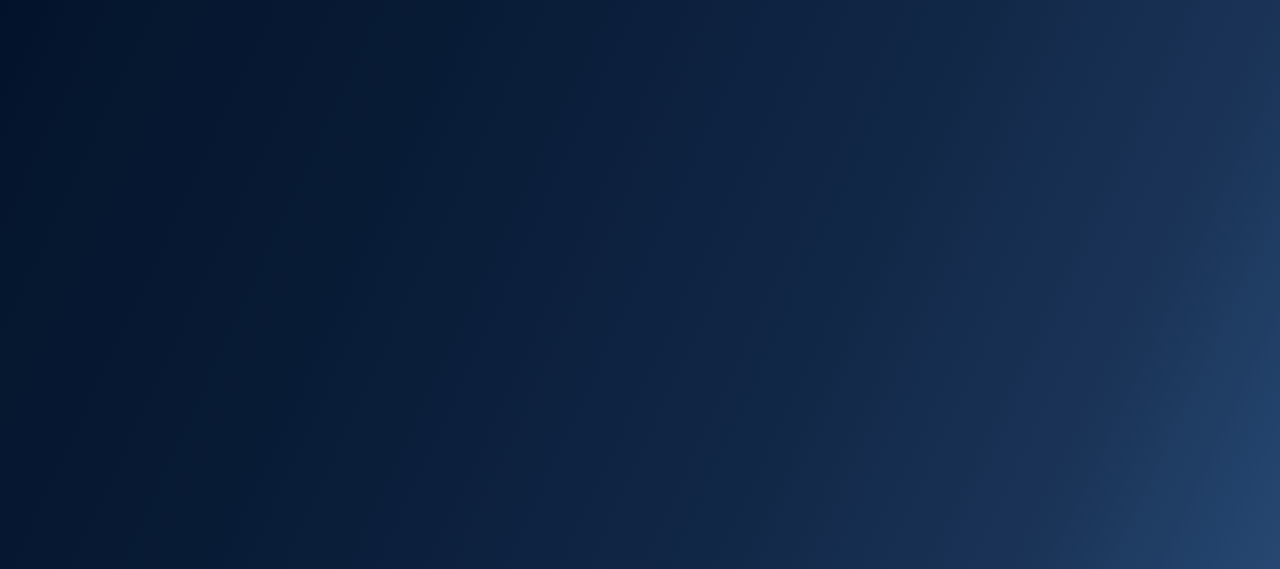
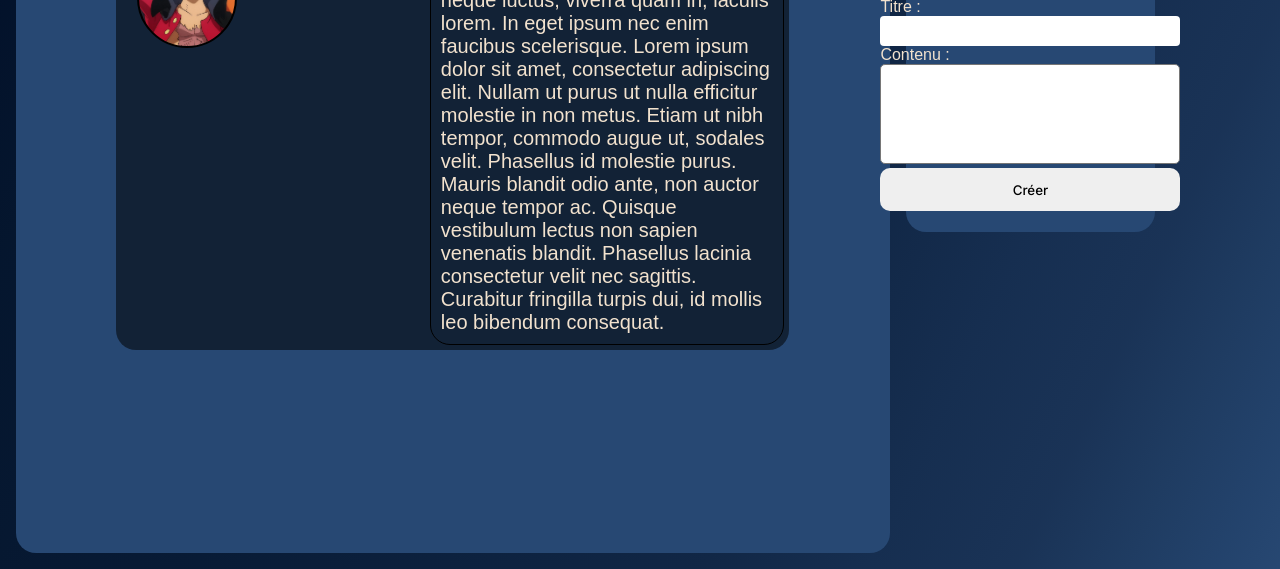
Before and after one commit to N0wah/Forum, a plain HTML site: page pages/exploration.html in a window 1280 px wide. Shown: the part 231-800 px from the top of the page. Drawn offline with nearby package versions, Linux system fonts and the light colour scheme; a web font is replaced by a local one.

Commit message:
exploration

```diff
--- a/pages/exploration.html
+++ b/pages/exploration.html
@@ -27,8 +27,28 @@
         </nav>
       </header>
       <div class="container">
-        <div class="listTopic"></div>
-        <div class="creation"></div>
+        <div class="listTopic">
+          <div class="content">
+            <div class="info_user">
+              <div class="image" style="background-image: url(../img/luffy.png);background-size: cover;background-position: center;"></div>
+              <h1>tontonhitler
+              </h1>
+            </div>
+            <div class="content_texte">
+              <div class="text">Lorem ipsum dolor sit amet, consectetur adipiscing elit. Mauris at neque luctus, viverra quam in, iaculis lorem. In eget ipsum nec enim faucibus scelerisque. Lorem ipsum dolor sit amet, consectetur adipiscing elit. Nullam ut purus ut nulla efficitur molestie in non metus. Etiam ut nibh tempor, commodo augue ut, sodales velit. Phasellus id molestie purus. Mauris blandit odio ante, non auctor neque tempor ac. Quisque vestibulum lectus non sapien venenatis blandit. Phasellus lacinia consectetur velit nec sagittis. Curabitur fringilla turpis dui, id mollis leo bibendum consequat.</div>
+            </div>
+          </div>
+        </div>
+        <div class="creation">
+          <h2>Créer un nouveau sujet</h2>
+            <form action="/topic/create" method="post">
+              <label for="titre">Titre : </label><br>
+              <input type="text" id="titre" name="titre"><br>
+              <label for="contenu">Contenu :</label><br>
+              <textarea name="contenu" id="contenu"></textarea><br>
+              <input type="submit" value="Créer">
+            </form>
+        </div>
       </div>
 </body>
 </html>
--- a/src/creaTopic.css
+++ b/src/creaTopic.css
@@ -6,6 +6,11 @@
 
 body{
     padding: 1em;
+    display: flex;
+    align-items: center;
+    justify-content: center;
+    flex-direction: column;
+    gap: 1em;
     width: 100%;
     height: 100vh;
     background-attachment: fixed;
@@ -23,3 +28,116 @@ body{
         hsl(214deg 49% 30%) 100%
       );
 }
+
+.container{
+    width: 100%;
+    height: 100vh;
+    border-radius: 4px;
+    display: flex;
+    gap: 1em;
+}
+
+.listTopic{
+    width: 70%;
+    height: 100%;
+    background: #274873;
+    display: flex;
+    flex-direction: column;
+    align-items: center;
+    justify-content: flex-start;
+    padding: 1em;
+    border-radius: 20px;
+    cursor: pointer;
+}
+
+.content:hover{
+    filter: drop-shadow(10px 10px 4px #0B2C4D);
+}
+
+.content{
+    width: 80%;
+    height: auto;
+    min-height: 200px;
+    max-height: 500px;
+    background-color: rgba(0, 0, 0, 0.528);
+    display: flex;
+    padding: 5px;
+    border-radius: 20px;
+}
+
+.info_user{
+    width:400px;
+    height: auto;
+    display: flex;
+    align-items: start;
+    padding: 1em;
+}
+
+.info_user h1{
+    color: white;
+    font-family: 'Mada', sans-serif;
+    font-weight:100;
+}
+
+.image{
+    width: 100px;
+    aspect-ratio: 1;
+    border-radius: 50%;
+    border: solid 2px black;
+}
+
+.content_texte{
+    width: 70%;
+    height: auto;
+    padding: 10px;
+    border-radius: 20px;
+    border: 1px solid black ;
+}
+
+.text {
+    color: #f2e2ce ;
+    font-family: 'Mada', sans-serif;
+    font-weight:300;
+    font-size: 20px;
+}
+
+.creation{
+    width: 20%;
+    height:50%;
+    background: #274873;
+    border-radius: 20px;
+    display: flex;
+    flex-direction: column;
+    align-items: center;
+    justify-content: center;
+    gap: 0.5em;
+}
+
+.creation h2{
+    margin-bottom: 30px;
+    color: #f2e2ce;
+    font-family: 'Mada', sans-serif;
+    font-weight:500;
+}
+
+.creation #titre{
+    height: 30px;
+    border-radius: 4px;
+}
+
+.creation label{
+    color: #f2e2ce;
+    font-family: 'Mada', sans-serif;
+    font-weight:500;
+}
+
+.creation textarea{
+    height: 100px;
+    width: 100%;
+    border-radius: 5px;
+    resize: none;
+}
+
+.creation input{
+    cursor: pointer;
+}
```
